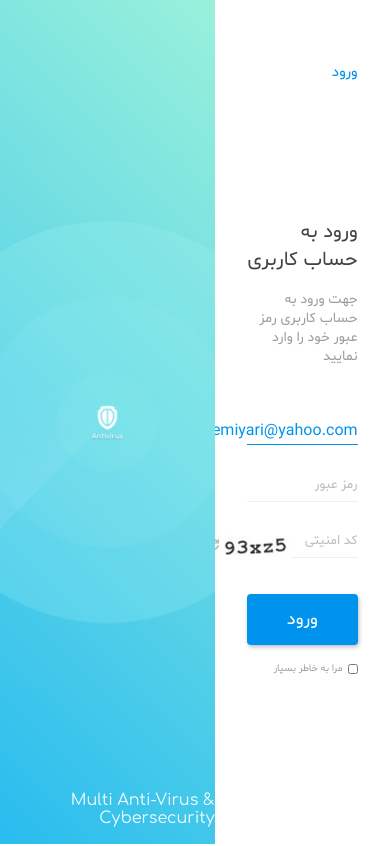
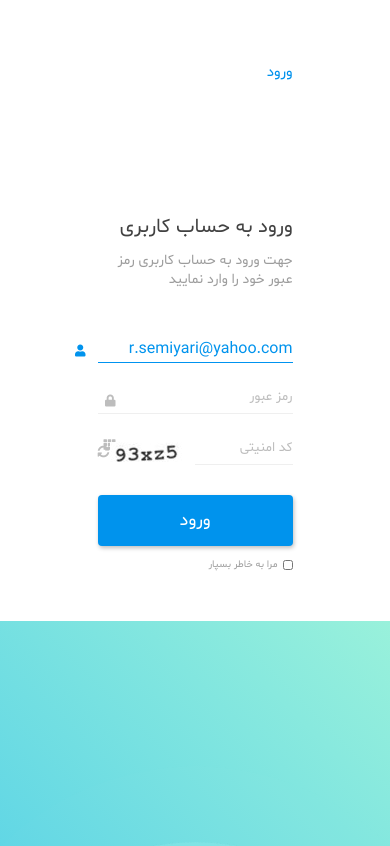
Before and after one commit to rezaSemyari70/Login-page, a plain HTML site: page index.html in a window 390 px wide. Shown: the top 846 px of the page. Drawn offline with Linux system fonts and the light colour scheme.

Commit message:
add responsive

```diff
--- a/css/style.css
+++ b/css/style.css
@@ -31,6 +31,52 @@ body{
     height: 100vh;
     display: flex;
     flex-direction: row;
+}
+
+@media only screen and (max-width: 850px) {
+    .container {
+        flex-direction: column;
+        align-items: center;
+    }
+
+    .rightSide{
+        height: 50vh;
+        margin-bottom: 50px;
+    }
+
+    .secur{
+        /* justify-content: flex-start; */
+        width: 10%;
+    }
+    .leftSide{
+        min-height: 100vh;
+        min-width: 100vw;
+    }
+
+    .contentRight{
+        min-width: 50vw;
+    }
+
+    .gap{
+        width: 100%;
+        height: 20px;
+        display: block;
+        clear: both;
+    }
+
+    .spinRadar{
+        position: absolute;
+        transform-origin: bottom left;
+        bottom: 50vh;
+        left: 50vw;
+    }
+
+}
+
+@media only screen and (max-width: 800px) {
+    .rightSide {
+        width: 100vw;
+    }
 }
 
 .rightSide{
@@ -103,7 +149,7 @@ h1{
 }
 
 .secur{
-    width: 60%;
+    width: 50%;
     background-color: transparent;
     border-bottom: 0.5px solid #efefef;
     display: flex;
@@ -170,7 +216,6 @@ input::placeholder{
     width: 10px;
     height: 10px;
     /* background-color: rgb(92, 92, 92); */
-    background: #ff0077;
     margin-left: 5px;
 }
 
--- a/index.html
+++ b/index.html
@@ -51,6 +51,7 @@
                         </div>
                     </div>
                 </div>
+                <div class="gap"></div>
                 <div class="leftSide">
                     <img src="./imags/radar-angle.png" class="spinRadar">
                     <div class="radarPart">
```
